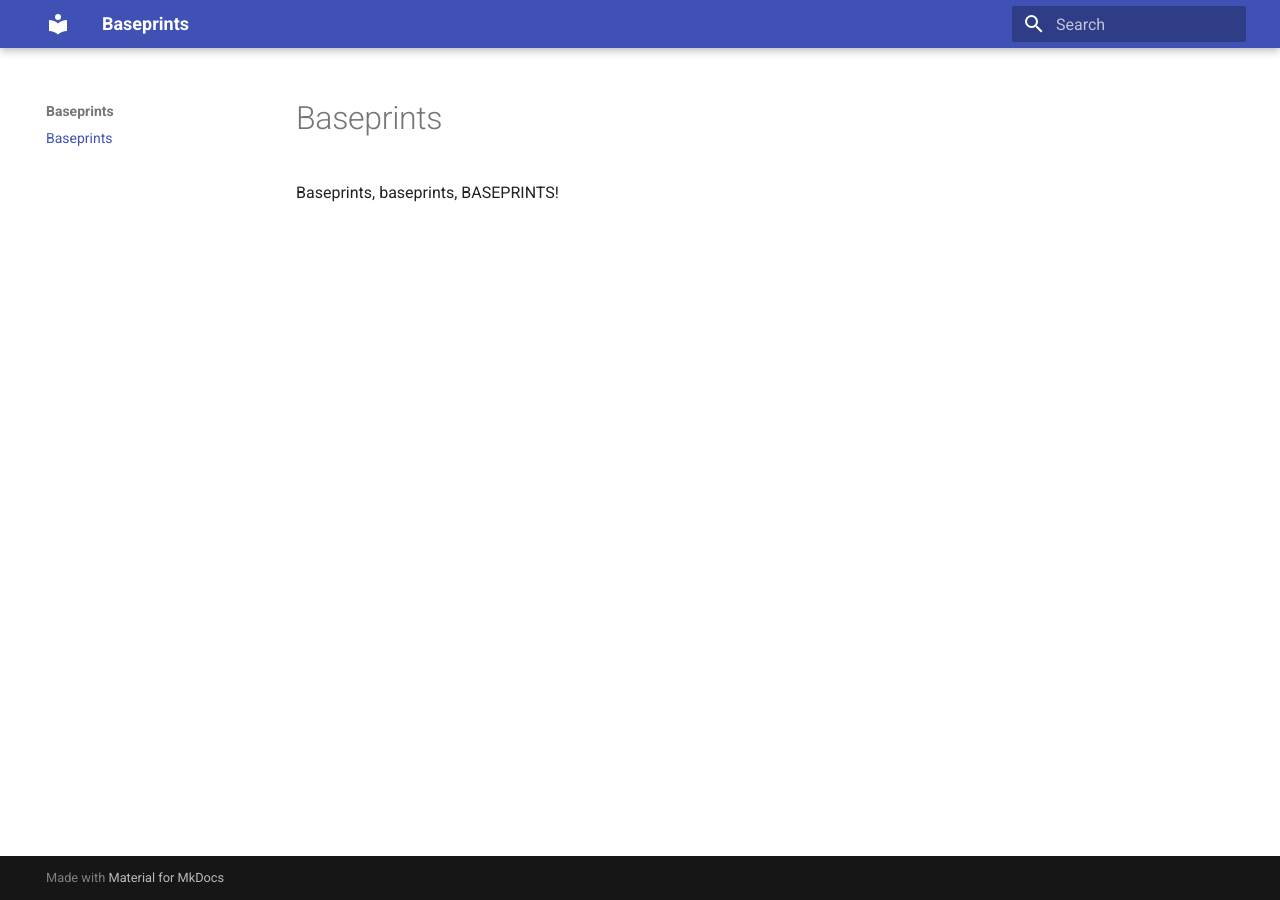
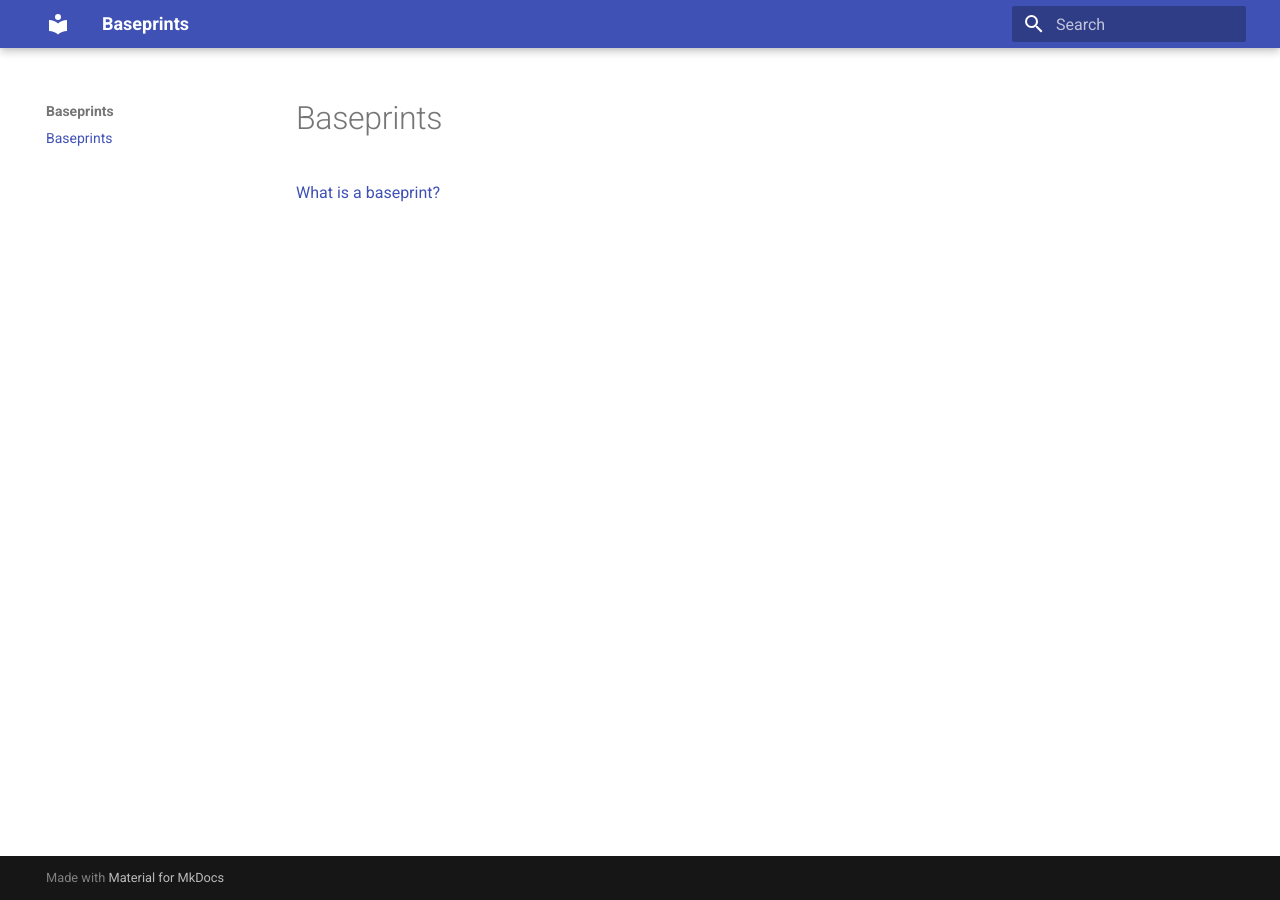
Before and after one commit to singlesourcepub/baseprints, an MkDocs documentation site: the page built from docs/index.md, in a window 1280 px wide. Built offline with MkDocs 1.6.1 and Material for MkDocs 9.7.7, drawn with Linux system fonts in a browser that asks for light colours.

Commit message:
link to what-is-baseprint doc

```diff
--- a/docs/index.md
+++ b/docs/index.md
@@ -1,3 +1,3 @@
 # Baseprints
 
-Baseprints, baseprints, BASEPRINTS!
+[What is a baseprint?](https://perm.pub/H5NOlCVM9P5Vv4LbeuwJsaME8kM/0/)
```
